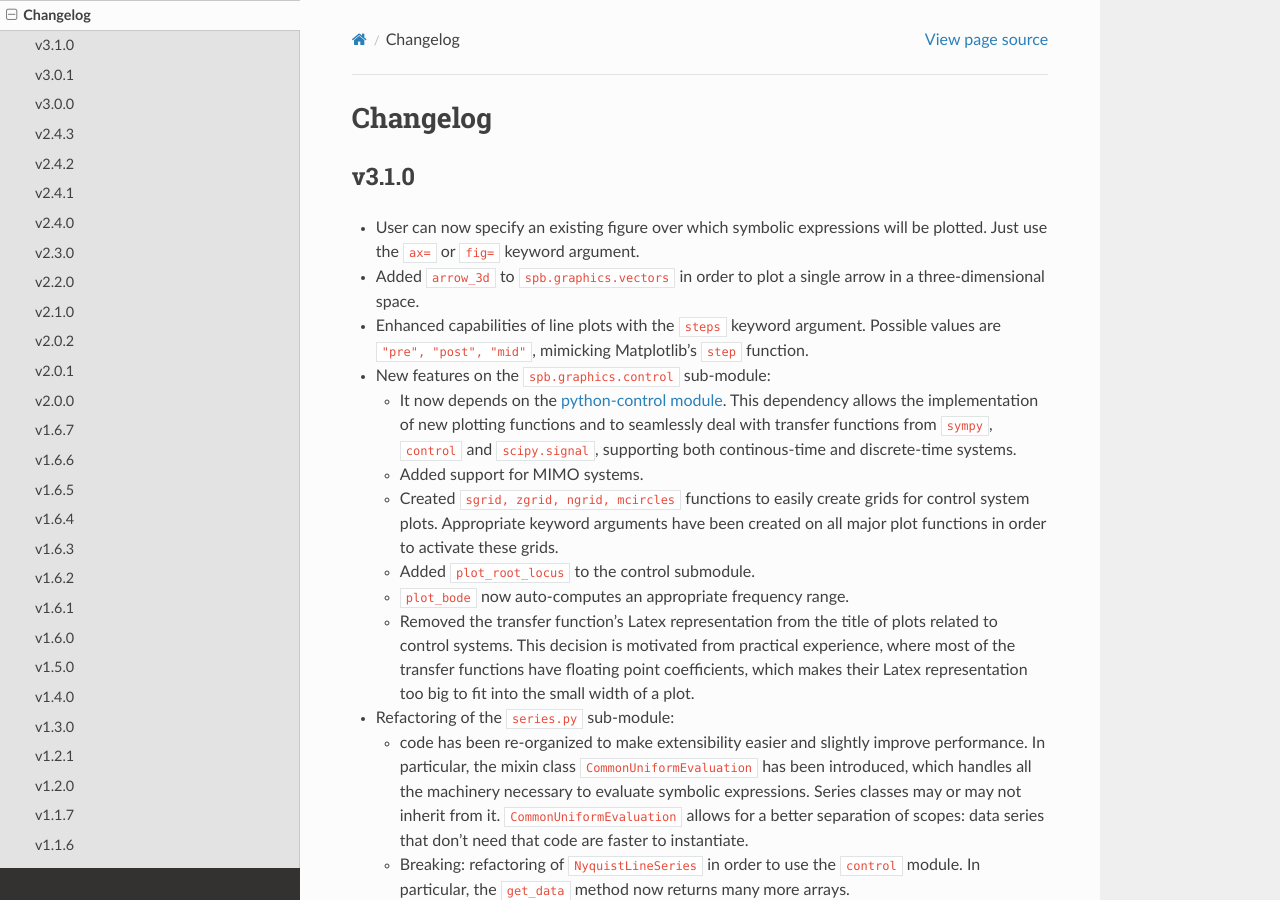
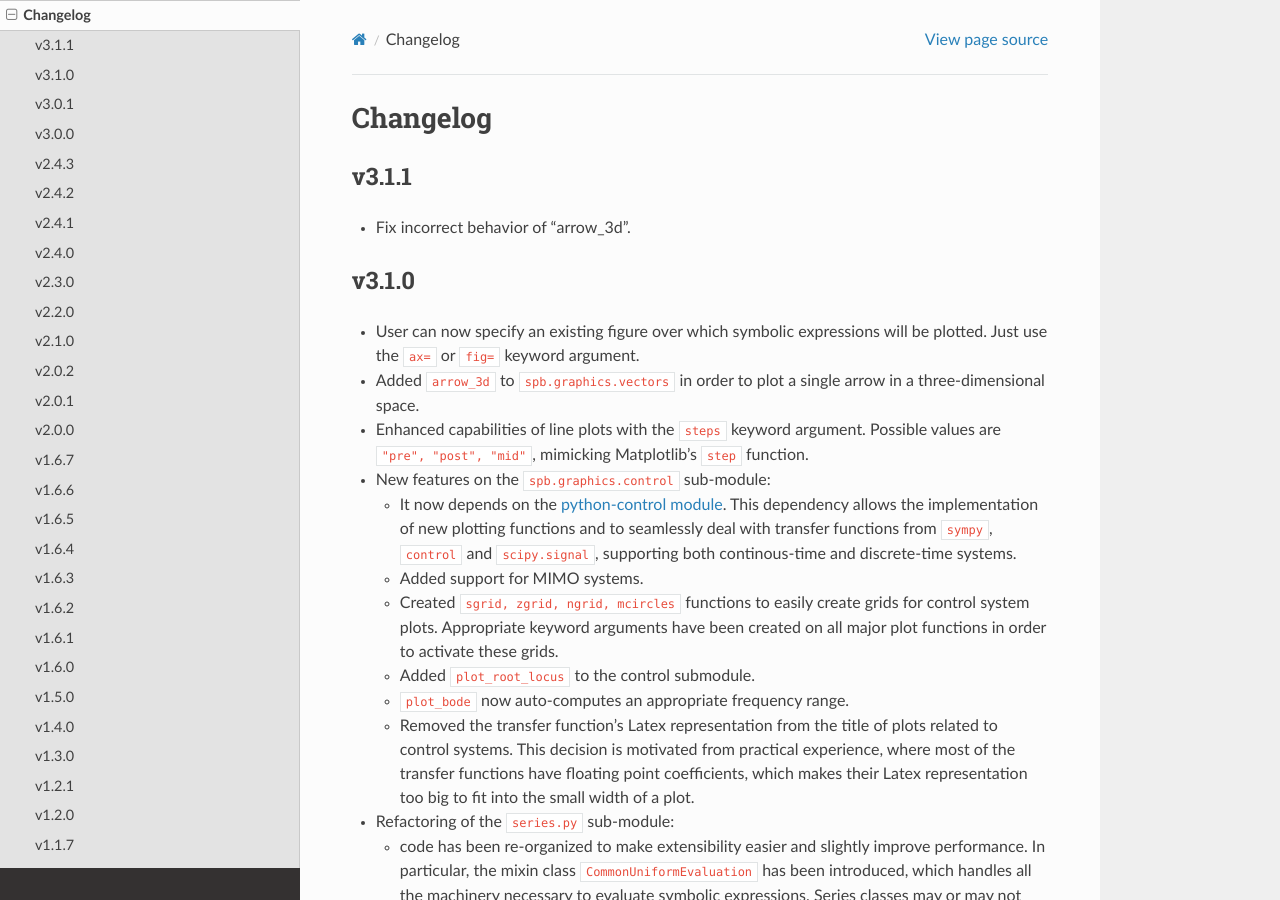
Before and after one commit to Davide-sd/sympy-plot-backends, a Sphinx documentation site: the page built from doc/source/changelog.rst, in a window 1280 px wide and 900 px high. Built offline with Sphinx 7.4.7 and the Read the Docs theme 2.0.0, drawn with Linux system fonts in a browser that asks for light colours.

Commit message:
version bump

```diff
--- a/doc/source/changelog.rst
+++ b/doc/source/changelog.rst
@@ -1,6 +1,12 @@
 ==========
  Changelog
 ==========
+
+v3.1.1
+======
+
+* Fix incorrect behavior of "arrow_3d".
+
 
 v3.1.0
 ======
--- a/spb/_version.py
+++ b/spb/_version.py
@@ -1 +1 @@
-__version__ = "3.1.0"
+__version__ = "3.1.1"
```
